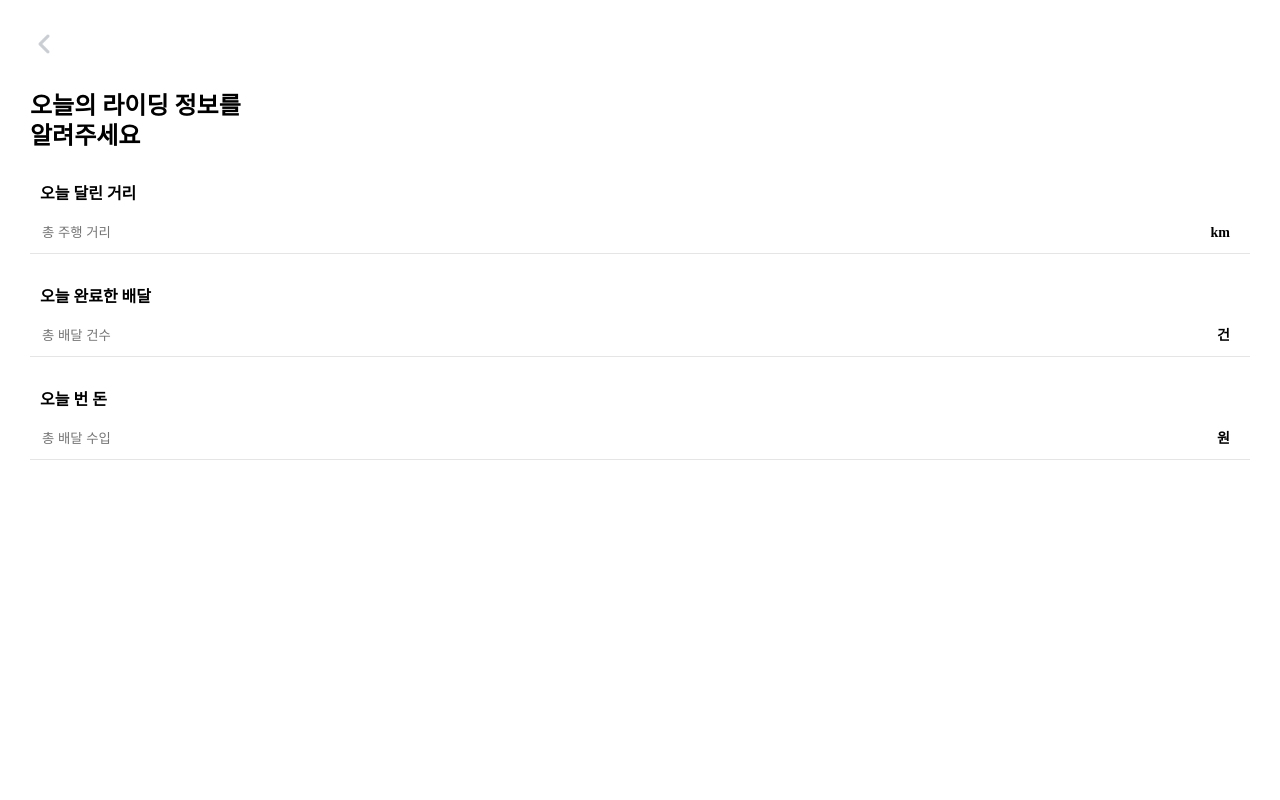
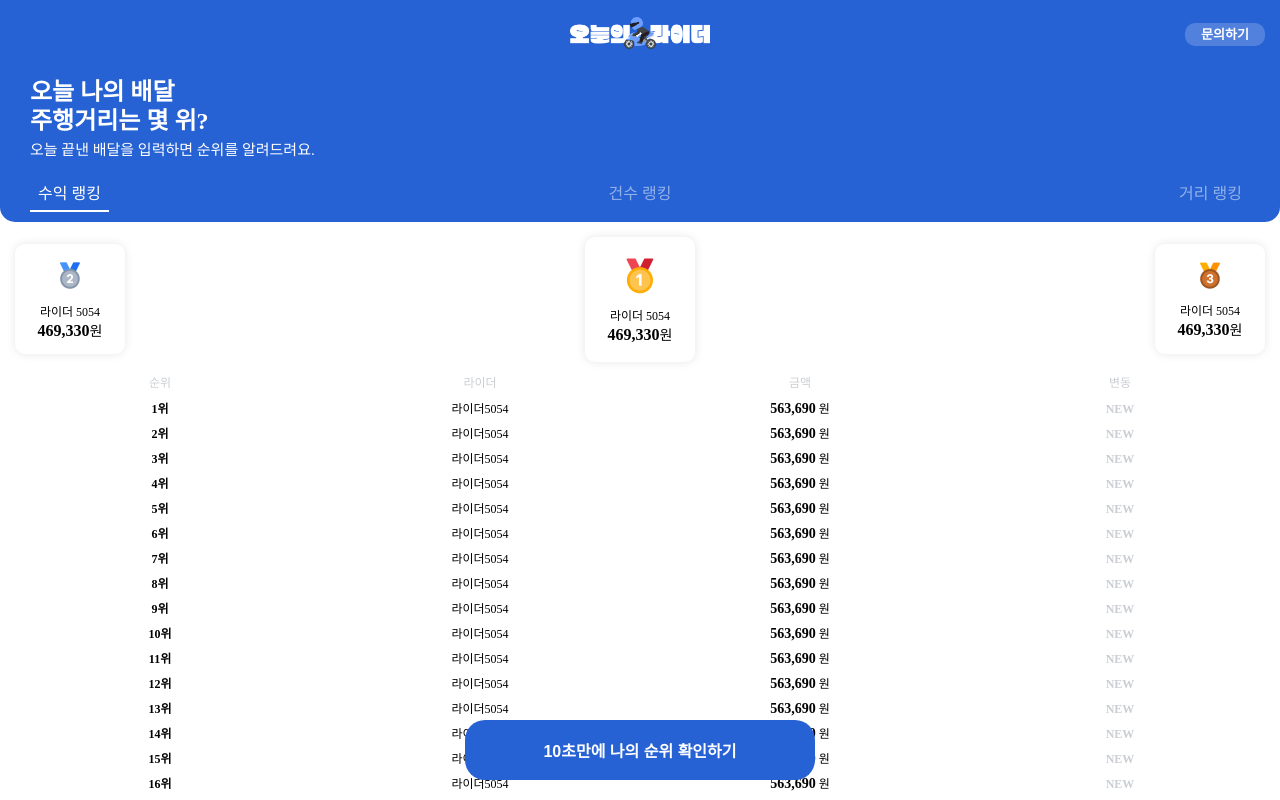
Before and after one commit to minuxx/otto-client-web, a React (Create React App) app: page / in a window 1280 px wide. Shown: the top 800 px of the page. Built offline with nearby package versions, Linux system fonts and the light colour scheme; the HTML template or start-up script is replaced by a standard one.

Commit message:
fix: 초기 페이지 변경

```diff
--- a/src/views/Controller.js
+++ b/src/views/Controller.js
@@ -13,7 +13,7 @@ const Container = styled.div`
 
 function Controller() {
   const pages = [
-    <RidingInfo/>,
+    <Ranking/>,
   ];
 
   const {state: {page}} = useContext(GlobalContext)
```
